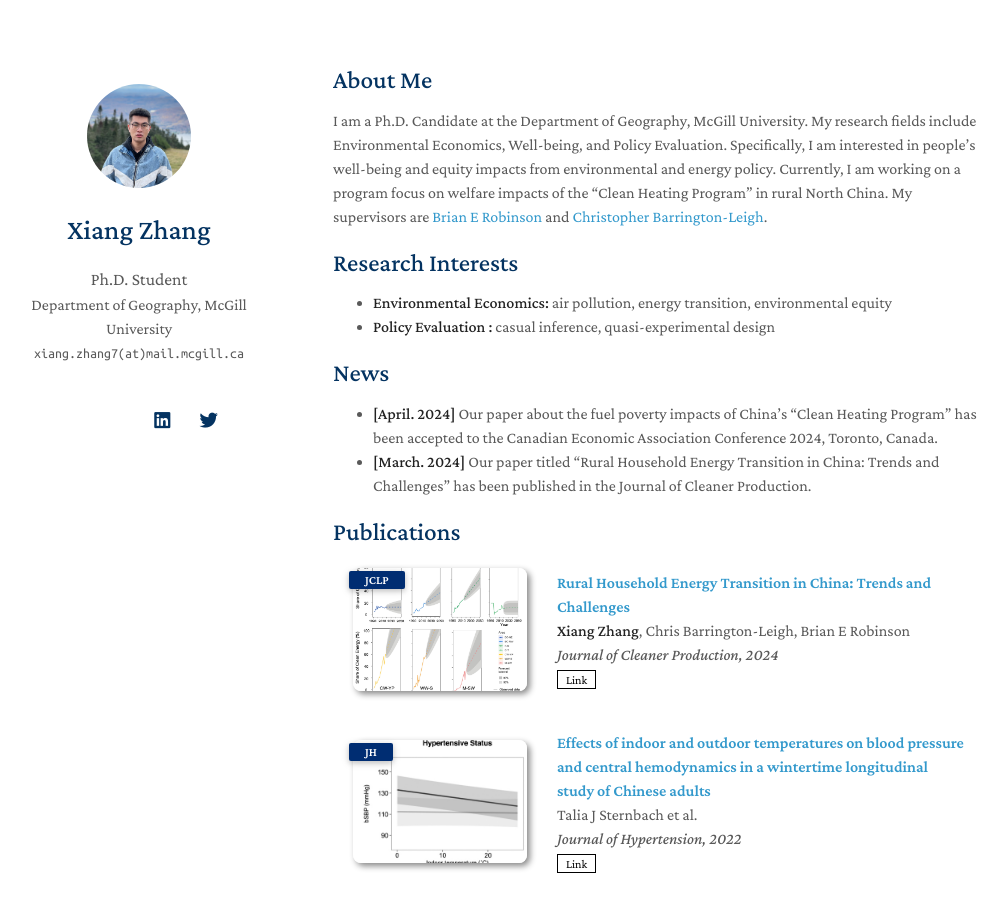
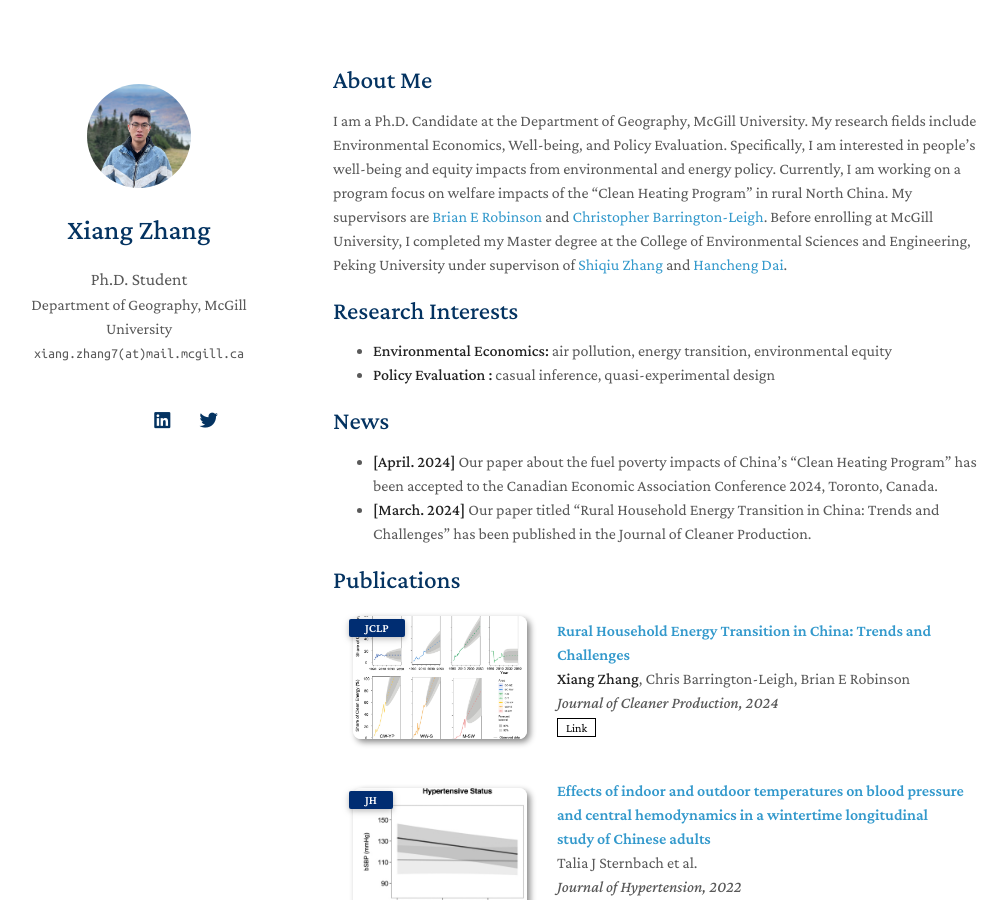
Before and after one commit to XiangShawnZhang/XiangShawnZhang.github.io, a Jekyll site: the page built from index.md, in a window 1280 px wide and 900 px high. Shown: the whole window, without its empty margins (137-1145 px from the left). Built offline with Jekyll 4.4.1, drawn with Linux system fonts in a browser that asks for light colours; nearby versions of some CDN libraries; a style sheet for code colours, icons or effects is not loaded; our own code applies the rules of GitHub Pages for plain Markdown files.

Commit message:
Update index.md

```diff
--- a/index.md
+++ b/index.md
@@ -4,7 +4,13 @@ layout: homepage
 
 ## About Me
 
-I am a Ph.D. Candidate at the Department of Geography, McGill University. My research fields include Environmental Economics, Well-being, and Policy Evaluation. Specifically, I am interested in people's well-being and equity impacts from environmental and energy policy. Currently, I am working on a program focus on welfare impacts of the "Clean Heating Program" in rural North China. My supervisors are [Brian E Robinson](https://brianerobinson.com/) and [Christopher Barrington-Leigh](https://wellbeing.research.mcgill.ca/index.php?m=about).
+I am a Ph.D. Candidate at the Department of Geography, McGill University. My research fields include Environmental Economics, Well-being, and Policy Evaluation. Specifically, I am interested in people's well-being and equity impacts from environmental and energy policy. Currently, I am working on a program focus on welfare impacts of the "Clean Heating Program" in rural North China. My supervisors are [Brian E Robinson](https://brianerobinson.com/) and [Christopher Barrington-Leigh](https://wellbeing.research.mcgill.ca/index.php?m=about). Before enrolling at McGill University, I completed my Master degree at the College of Environmental Sciences and Engineering, Peking University under supervison of [Shiqiu Zhang](https://en.cese.pku.edu.cn/faculty/facultybydepartment/departmentofmanagement/44/index.htm) and [Hancheng Dai](http://scholar.pku.edu.cn/hanchengdai).
+
+
+
+
+
+
 
 ## Research Interests
 
```
